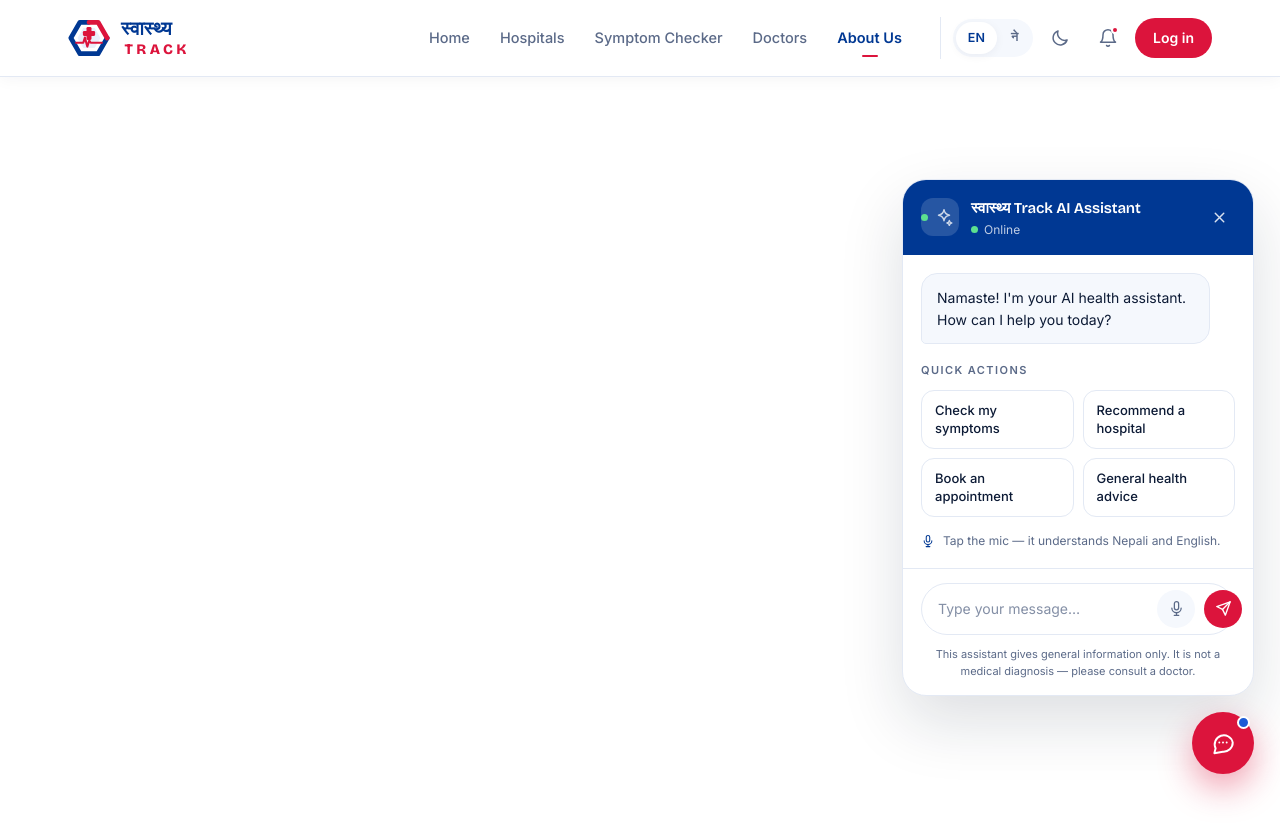
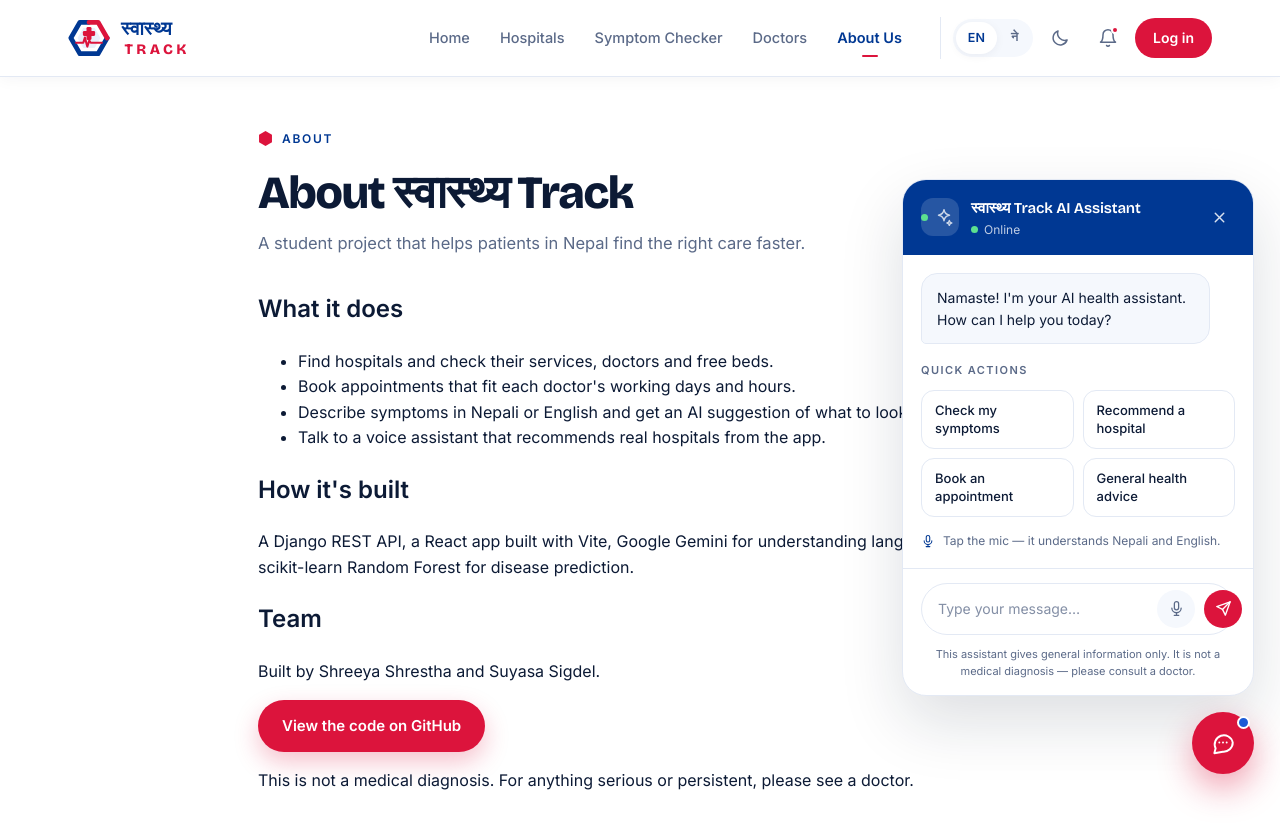
Before and after one commit to shreeya-12shrestha/hospital-app, a React (Vite) app in the folder hospital-frontend/: page /about in a window 1280 px wide. Shown: the top 840 px of the page. Before the commit the page ends 800 px from the top, so only its background shows below. Built offline with nearby package versions, Linux system fonts and the light colour scheme.

Commit message:
Route for the About page

```diff
--- a/hospital-frontend/src/App.jsx
+++ b/hospital-frontend/src/App.jsx
@@ -9,6 +9,7 @@ import SymptomChecker from './SymptomChecker'
 import Doctors from './Doctors'
 import ChatWidget from './ChatWidget'
 import Appointments from './Appointments'
+import About from './About'
 import Login from './Login'
 import Register from './Register'
 import MyAppointments from './MyAppointments'
@@ -24,6 +25,7 @@ function App() {
         <Route path="/symptom-check" element={<SymptomChecker />} />
         <Route path="/doctors" element={<Doctors />} />
         <Route path="/appointments" element={<Appointments />} />
+        <Route path="/about" element={<About />} />
         <Route path="/login" element={<Login />} />
         <Route path="/register" element={<Register />} />
         <Route path="/my-appointments" element={<MyAppointments />} />
```
